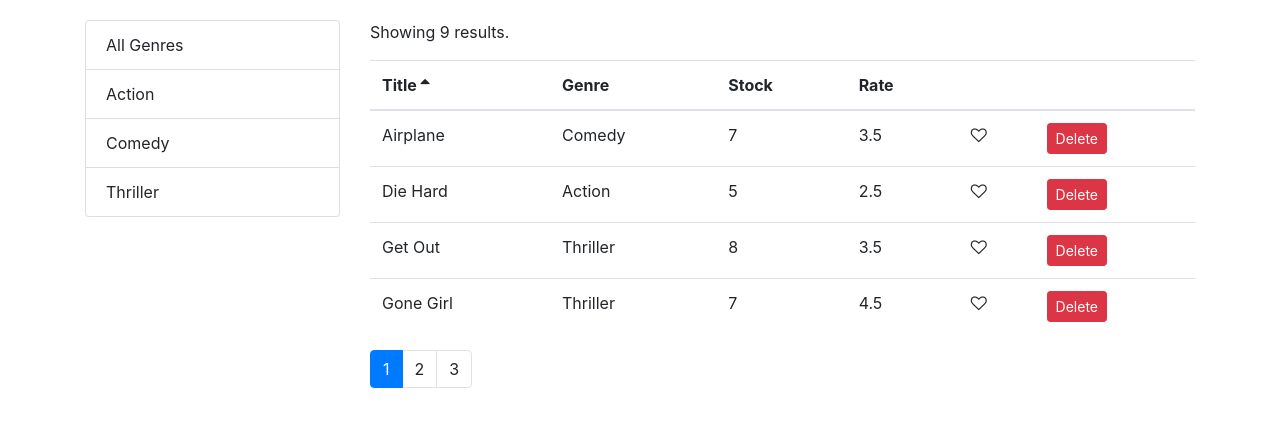
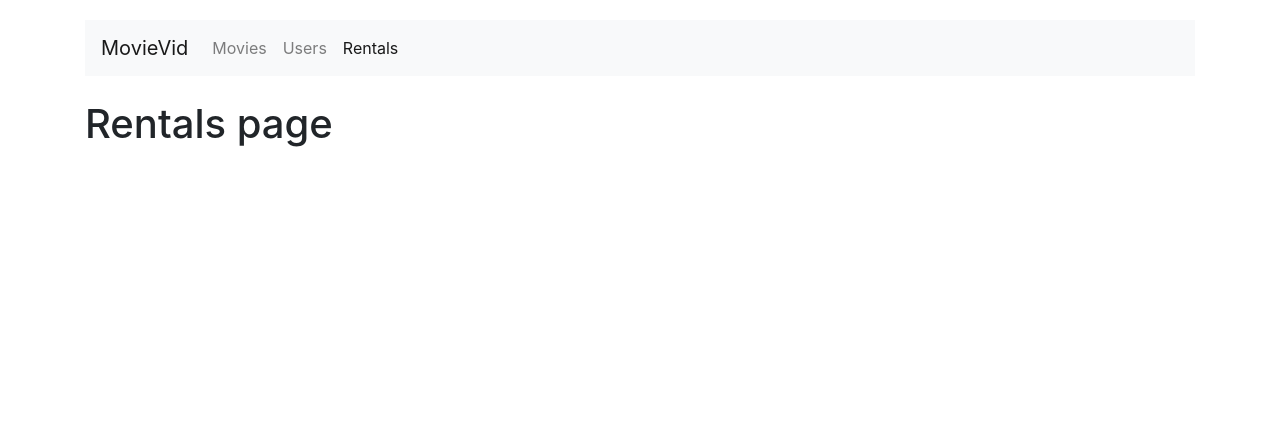
Before and after one commit to prateek951/Movie-Vid-App, a React (Create React App) app in the folder movievid/: page /rentals in a window 1280 px wide. Shown: the top 426 px of the page. Built offline with nearby package versions, Linux system fonts and the light colour scheme.

Commit message:
setting up the navigation and routing

```diff
--- a/movievid/package.json
+++ b/movievid/package.json
@@ -9,6 +9,7 @@
     "prop-types": "^15.6.2",
     "react": "^16.5.2",
     "react-dom": "^16.5.2",
+    "react-router-dom": "^4.3.1",
     "react-scripts": "1.1.5"
   },
   "scripts": {
--- a/movievid/src/App.js
+++ b/movievid/src/App.js
@@ -1,12 +1,22 @@
-import React, { Component } from 'react';
-import './App.css';
-import Movies from './components/Movies';
+import React, { Component } from "react";
+import "./App.css";
+import { Route, Switch } from "react-router-dom";
+import Movies from "./components/Movies";
+import Navbar from "./components/Navbar";
+import Users from "./components/Users";
+import Rentals from "./components/Rentals";
 
 class App extends Component {
   render() {
     return (
       <main className="container">
-        <Movies/>
+        <Navbar />
+        <br />
+        <Switch>
+          <Route path="/movies" exact component={Movies} />
+          <Route path="/users" exact component={Users} />
+          <Route path="/rentals" exact component={Rentals} />
+        </Switch>
       </main>
     );
   }
--- /dev/null
+++ b/movievid/src/components/Navbar.js
@@ -0,0 +1,42 @@
+import React, { Component } from "react";
+import { NavLink, Link } from "react-router-dom";
+
+export default class Navbar extends Component {
+  render() {
+    return (
+      <nav className="navbar navbar-expand-sm navbar-light bg-light">
+        <Link className="navbar-brand" to="/movies">MovieVid</Link>
+        <button
+          className="navbar-toggler hidden-lg-up"
+          type="button"
+          data-toggle="collapse"
+          data-target="#collapsibleNavId"
+          aria-controls="collapsibleNavId"
+          aria-expanded="false"
+          aria-label="Toggle navigation"
+        >
+          <span className="navbar-toggler-icon" />
+        </button>
+        <div className="collapse navbar-collapse" id="collapsibleNavId">
+          <ul className="navbar-nav mr-auto mt-2 mt-lg-0">
+            <li className="nav-item">
+              <NavLink className="nav-link" to="/movies">
+                Movies <span className="sr-only">(current)</span>
+              </NavLink>
+            </li>
+            <li className="nav-item">
+              <NavLink className="nav-link" to="/users">
+                Users
+              </NavLink>
+            </li>
+            <li className="nav-item">
+              <NavLink className="nav-link" to="/rentals">
+                Rentals
+              </NavLink>
+            </li>
+          </ul>
+        </div>
+      </nav>
+    );
+  }
+}
--- /dev/null
+++ b/movievid/src/components/Rentals.js
@@ -0,0 +1,11 @@
+import React, { Component } from 'react'
+
+export default class Rentals extends Component {
+  render() {
+    return (
+      <div>
+        <h1>Rentals page</h1>
+      </div>
+    )
+  }
+}
--- /dev/null
+++ b/movievid/src/components/Users.js
@@ -0,0 +1,11 @@
+import React, { Component } from 'react'
+
+export default class Users extends Component {
+  render() {
+    return (
+      <div>
+        <h1>Users page</h1>
+      </div>
+    )
+  }
+}
--- a/movievid/src/index.js
+++ b/movievid/src/index.js
@@ -1,10 +1,16 @@
-import React from 'react';
-import ReactDOM from 'react-dom';
-import './index.css';
-import App from './App';
-import registerServiceWorker from './registerServiceWorker';
-import 'bootstrap/dist/css/bootstrap.css';
-import 'font-awesome/css/font-awesome.css';
+import React from "react";
+import ReactDOM from "react-dom";
+import { BrowserRouter as Router } from "react-router-dom";
+import "./index.css";
+import App from "./App";
+import registerServiceWorker from "./registerServiceWorker";
+import "bootstrap/dist/css/bootstrap.css";
+import "font-awesome/css/font-awesome.css";
 
-ReactDOM.render(<App />, document.getElementById('root'));
+ReactDOM.render(
+  <Router>
+    <App />
+  </Router>,
+  document.getElementById("root")
+);
 registerServiceWorker();
```
Also changed, not shown: 1 other file (tests, documents, lock files or other folders).
